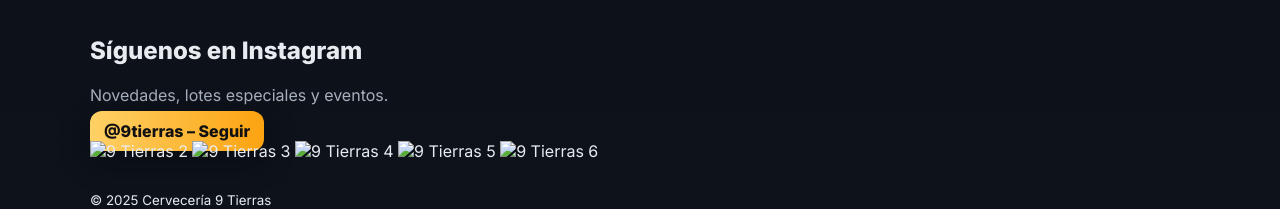
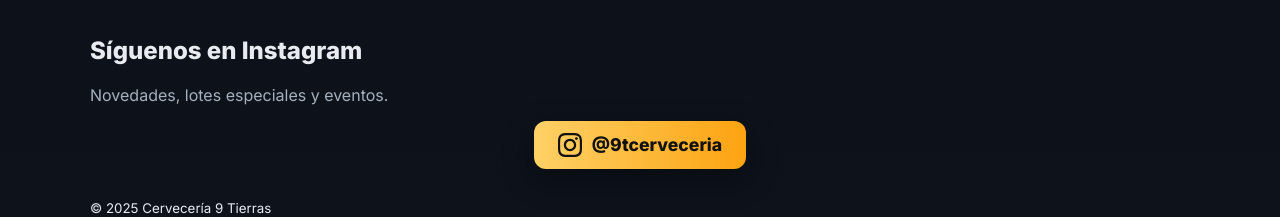
Before and after one commit to Herdes30254/9Tierras, a website: page 9Tierras/index.html in a window 1280 px wide. Shown: the part 1452-1669 px from the top of the page. Drawn offline with Linux system fonts and the light colour scheme.

Commit message:
Cambios de imagen e instagram links

```diff
--- a/9Tierras/index.html
+++ b/9Tierras/index.html
@@ -117,27 +117,15 @@
     <p class="muted">Novedades, lotes especiales y eventos.</p>
   </header>
 
-    <div class="ig-block">
-      <a class="btn primary" href="https://www.instagram.com/9tcerveceria/" target="_blank" rel="noopener">
-        @9tierras – Seguir
+  <div class="ig-block" style="text-align: center;">
+    <a class="btn primary" href="https://www.instagram.com/9tcerveceria/" target="_blank" rel="noopener"
+       style="display: inline-flex; align-items: center; gap: 10px; font-size: 1.1rem; padding: 12px 24px;">
+      <!-- Icono de Instagram (SVG) -->
+      <svg width="24" height="24" viewBox="0 0 24 24" fill="currentColor" xmlns="http://www.w3.org/2000/svg">
+        <path d="M12 2.163c3.204 0 3.584.012 4.85.07 3.252.148 4.771 1.691 4.919 4.919.058 1.265.069 1.645.069 4.849 0 3.205-.012 3.584-.069 4.849-.149 3.225-1.664 4.771-4.919 4.919-1.266.058-1.644.07-4.85.07-3.204 0-3.584-.012-4.849-.07-3.26-.149-4.771-1.699-4.919-4.92-.058-1.265-.07-1.644-.07-4.849 0-3.204.013-3.583.07-4.849.149-3.227 1.664-4.771 4.919-4.919 1.266-.057 1.645-.069 4.849-.069zm0-2.163c-3.259 0-3.667.014-4.947.072-4.358.2-6.78 2.618-6.98 6.98-.059 1.281-.073 1.689-.073 4.948 0 3.259.014 3.668.072 4.948.2 4.358 2.618 6.78 6.98 6.98 1.281.058 1.689.072 4.948.072 3.259 0 3.668-.014 4.948-.072 4.354-.2 6.782-2.618 6.979-6.98.059-1.28.073-1.689.073-4.948 0-3.259-.014-3.667-.072-4.947-.196-4.354-2.617-6.78-6.979-6.98-1.281-.059-1.69-.073-4.949-.073zm0 5.838c-3.403 0-6.162 2.759-6.162 6.162s2.759 6.163 6.162 6.163 6.162-2.759 6.162-6.163c0-3.403-2.759-6.162-6.162-6.162zm0 10.162c-2.209 0-4-1.79-4-4 0-2.209 1.791-4 4-4s4 1.791 4 4c0 2.21-1.791 4-4 4zm6.406-11.845c-.796 0-1.441.645-1.441 1.44s.645 1.44 1.441 1.44c.795 0 1.439-.645 1.439-1.44s-.644-1.44-1.439-1.44z"/>
+      </svg>
+      @9tcerveceria
     </a>
-
-      <!-- Grilla opcional de imágenes (pon miniaturas si quieres) -->
-      <div class="ig-grid">
-
-
-        <!-- Reemplaza por tus thumbs (120–300px) o elimina el grid si no los tienes -->
-        <a href="https://www.instagram.com/9tcerveceria/" target="_blank" rel="noopener"><img src="img/ig2.jpg"
-            alt="9 Tierras 2"></a>
-        <a href="https://www.instagram.com/9tcerveceria/" target="_blank" rel="noopener"><img src="img/ig3.jpg"
-            alt="9 Tierras 3"></a>
-        <a href="https://www.instagram.com/9tcerveceria/" target="_blank" rel="noopener"><img src="img/ig4.jpg"
-            alt="9 Tierras 4"></a>
-        <a href="https://www.instagram.com/9tcerveceria/" target="_blank" rel="noopener"><img src="img/ig5.jpg"
-            alt="9 Tierras 5"></a>
-        <a href="https://www.instagram.com/9tcerveceria/" target="_blank" rel="noopener"><img src="img/ig6.jpg"
-            alt="9 Tierras 6"></a>
-      </div>
   </div>
 </section>
 
```
Also changed, not shown: 9Tierras/css/img/APA.jpeg (added), 9Tierras/css/img/IPA .jpeg (added), 9Tierras/css/img/RED ALE.jpeg (added), 9Tierras/css/img/RED IPA.jpeg (added), 9Tierras/css/img/SMOKED PORTER.jpeg (added), 9Tierras/css/img/TRIPEL.jpeg (added). Lines whose indentation alone changed are shown as unchanged.
